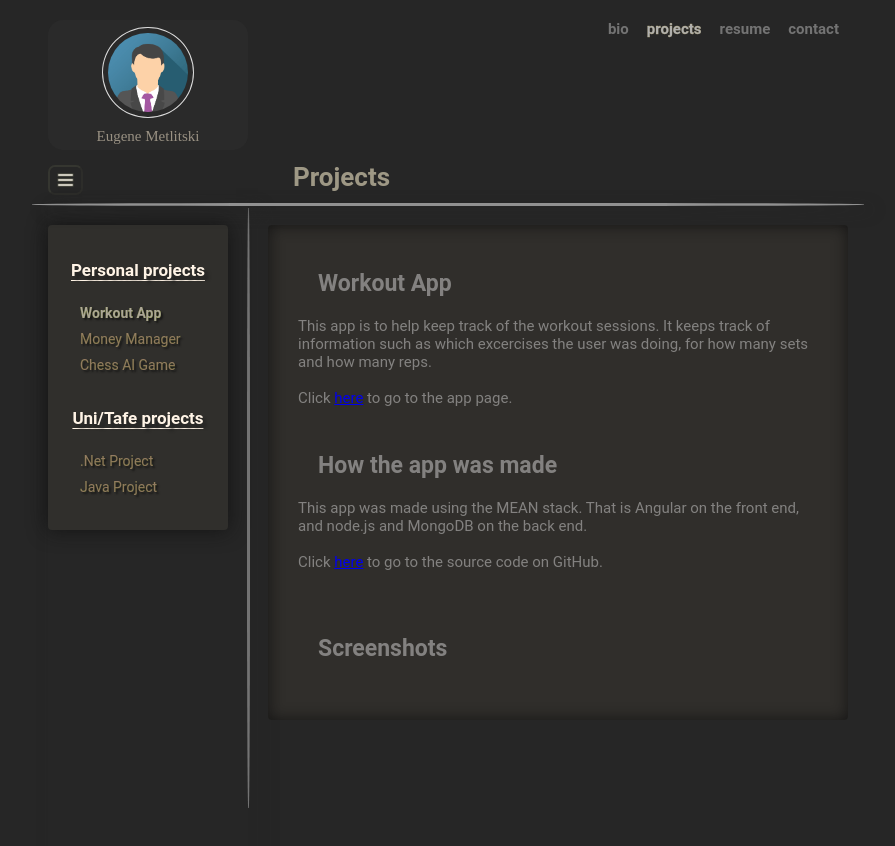
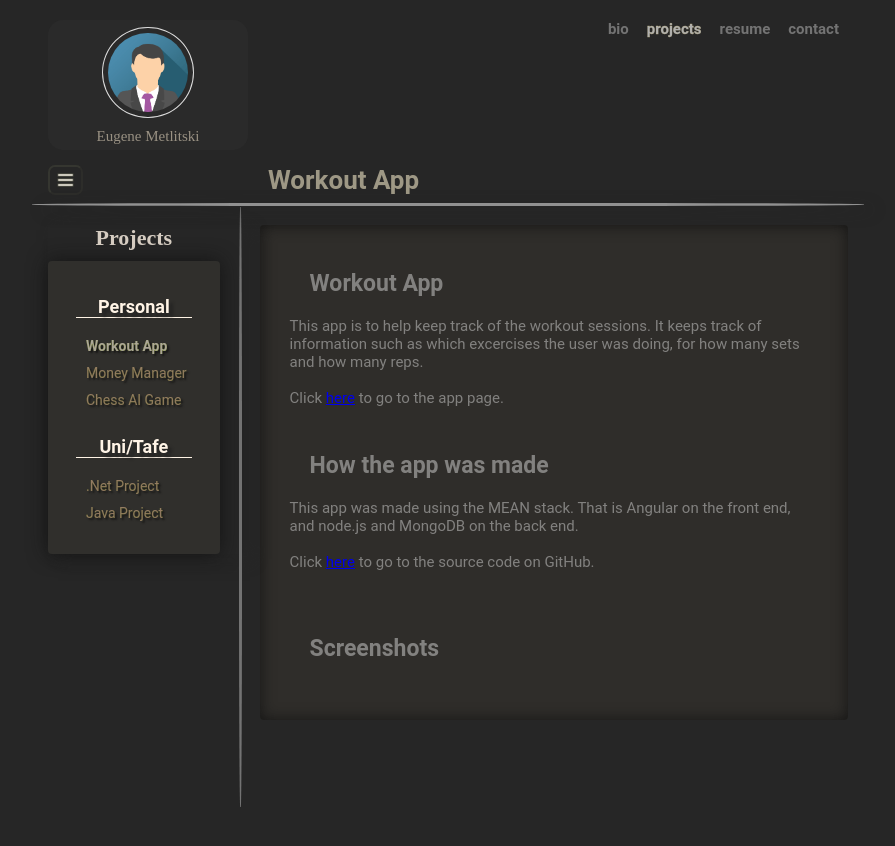
Before and after one commit to EugeneMetlitski/my-portfolio, an Angular app: page / in a window 1280 px wide. Shown: the top 846 px of the page, without its empty margins (192-1087 px from the left). Built offline with nearby package versions, Linux system fonts and the light colour scheme.

Commit message:
Refactored code a little bit

```diff
--- a/src/modules/app/components/app/app.component.scss
+++ b/src/modules/app/components/app/app.component.scss
@@ -1,14 +1,17 @@
+
+@import "../../variables.scss";
+
 
 :host {
     display: block;
     margin: 0px auto;
+
+    width: 85%;
+    max-width: 800px;
 }
 
 main {
     display: flex;
     position: relative;
-    width: 85%;
-    margin-left: auto;
-    margin-right: auto;
-    max-width: 800px;
+    margin: 20px auto 0 auto;
 }
--- a/src/modules/app/components/content/content.component.html
+++ b/src/modules/app/components/content/content.component.html
@@ -1,5 +1,3 @@
-
-<h1>Projects</h1>
 
 <div class="container">
   <h2>Workout App</h2>
--- a/src/modules/app/components/content/content.component.scss
+++ b/src/modules/app/components/content/content.component.scss
@@ -8,10 +8,10 @@
 .container {
     display: inline-block;
     margin: 20px;
+    margin-top: 0;
     margin-right: 0;
 
     border-radius: 4px;
-    // background: rgb(66, 59, 50);
     background: rgba(77, 70, 57, 0.247);
     box-shadow: inset 0px 0px 15px rgba(15, 15, 15, 0.8);
     color: rgba(228, 228, 228, 0.46);
@@ -27,14 +27,3 @@ p {
     margin: 0px 30px;
     font-size: 15px;
 }
-
-h1 {
-    z-index: 2;
-    position: absolute;
-    top: -60px;
-    left: 45px;
-
-    color: rgba(226, 216, 186, 0.644);
-    font-family: 'Roboto', sans-serif;
-    font-size: 26px;
-}
--- a/src/modules/app/components/hamburger-button/hamburger-button.component.scss
+++ b/src/modules/app/components/hamburger-button/hamburger-button.component.scss
@@ -1,11 +1,12 @@
 
+// The hamburger button
 button {
-    z-index: 100;
     cursor: pointer;
 
     position: absolute;
-    top: -40px;
+    bottom: 25px;
     left: 0;
+    transform: translate(0, 50%);
 
     width: 35px;
     height: 30px;
@@ -17,6 +18,7 @@ button {
     background: transparent;
 }
 
+// The lines inside the button
 button div {
     width: 80%;
     height: 8%;
--- a/src/modules/app/components/header/header.component.html
+++ b/src/modules/app/components/header/header.component.html
@@ -1,6 +1,19 @@
 
-<div class="container">
-    <app-nav></app-nav>
-    <app-profile-picture></app-profile-picture>
-    <div class="h-line"></div>
-</div>
+<!-- Background div is to give a background
+     that is wider than the header element -->
+<div class="background"></div>
+
+<!-- Navigarion -->
+<app-nav></app-nav>
+
+<!-- Profile picture -->
+<app-profile-picture></app-profile-picture>
+
+<!-- Button to open / close the sidenav -->
+<app-hamburger-button></app-hamburger-button>
+
+<!-- The heading for main content of the page -->
+<h1>Workout App</h1>
+
+<!-- Horizontal line -->
+<div class="h-line"></div>
--- a/src/modules/app/components/header/header.component.scss
+++ b/src/modules/app/components/header/header.component.scss
@@ -1,28 +1,43 @@
 
 @import "../../variables.scss";
+
 
 :host {
     z-index: 1;
     display: block;
 
     position: sticky;
-    top: -100px;
+    top: -133px;
 
-    background: map-get($colors, blackground-1);
+    margin-top: 20px;
+    height: $header-hedight;
 }
 
-.container {
-    position: relative;
+// This element gives wider background than header element
+.background {
+    position: absolute;
+    left: -10%;
 
-    width: 85%;
-    max-width: 800px;
     height: $header-hedight;
+    width: 120%;
 
-    margin-top: 20px;
-    margin-left: auto;
-    margin-right: auto;
+    background: map-get($colors, background-1);
 }
 
+// The heading for main content of the page
+h1 {
+    position: absolute;
+    bottom: 25px;
+    left: 220px;
+    transform: translate(0, 50%);
+    margin: 0;
+
+    color: rgba(226, 216, 186, 0.644);
+    font-family: 'Roboto', sans-serif;
+    font-size: 26px;
+}
+
+// Horizontal lline
 .h-line {
     position: absolute;
     bottom: -1px;
--- a/src/modules/app/components/nav/nav.component.scss
+++ b/src/modules/app/components/nav/nav.component.scss
@@ -1,7 +1,7 @@
 
 :host {
     position: sticky;
-    top: 0;
+    top: 20px;
     float: right;
 }
 
@@ -34,6 +34,7 @@ a:hover {
     background: rgba(177, 177, 177, 0.13);
     color: rgba(214, 214, 214, 0.82);
 }
+
 .active {
     color: rgba(214, 214, 214, 0.78);
     -webkit-text-stroke: 0.3px rgba(204, 191, 142, 0.75);
--- a/src/modules/app/components/sidebar/sidebar.component.html
+++ b/src/modules/app/components/sidebar/sidebar.component.html
@@ -1,15 +1,16 @@
 
-<app-hamburger-button></app-hamburger-button>
+<h2>Projects</h2>
 
 <div class="container">
-    <h2>Personal projects</h2>
+
+    <h3>Personal</h3>
     <ul>
         <li><a href="#" class="active">Workout App</a></li>
         <li><a href="#">Money Manager</a></li>
         <li><a href="#">Chess AI Game</a></li>
     </ul>
 
-    <h2>Uni/Tafe projects</h2>
+    <h3>Uni/Tafe</h3>
     <ul>
         <li><a href="#">.Net Project</a></li>
         <li><a href="#">Java Project</a></li>
--- a/src/modules/app/components/sidebar/sidebar.component.scss
+++ b/src/modules/app/components/sidebar/sidebar.component.scss
@@ -1,20 +1,19 @@
 
 :host {
-    position: relative;
-
-    width: 25%;
+    align-self: flex-start;
+    position: sticky;
+    top: 72px;
 
     background: rgb(38, 38, 38);
     box-shadow: 10px 5px 15px rgb(38, 38, 38);
 }
 
 .container {
-    display: inline-block;
+    display: flex;
+    flex-direction: column;
 
-    width: 90%;
-
-    margin-top: 20px;
-    padding-top: 35px;
+    padding: 10px 28px 30px 28px;
+    margin-right: 20px;
     border-radius: 4px;
 
     background: rgba(90, 84, 71, 0.205);
@@ -22,14 +21,20 @@
 }
 
 h2 {
-    display: inline-block;
-    white-space: nowrap;
+    text-align: center;
+    margin: 0 auto 10px auto;
+    transform: translate(-10px, 0);
 
-    position: relative;
-    left: 50%;
-    transform: translate(-50%, 0);
+    color: rgba(255, 244, 230, 0.808);
+    font-size: 22px;
+}
 
-    margin-top: 0;
+h3 {
+    text-align: center;
+
+    margin: 25px 0 0 0;
+    padding: 0;
+
     border-bottom: 1px solid rgb(255,244,230);
 
     color: rgb(255,244,230);
@@ -37,12 +42,14 @@ h2 {
 
     font-family: 'Roboto', sans-serif;
     font-weight: bold;
-    font-size: 17px;
+    font-size: 18px;
 }
 
 ul {
+    display: inline-block;
     list-style-type: none;
-    margin: 5px 0 30px 30px;
+
+    margin: 12px 0 0 5px;
     padding: 0;
 }
 
@@ -50,8 +57,9 @@ a {
     display: inline-block;
     white-space: nowrap;
 
-    margin: 3px 0;
-    padding: 2px;
+    margin-top: 5px;
+    padding: 3px 5px;
+    border-radius: 3px;
 
     color: rgba(190, 155, 123, 0.712);
     text-shadow: 2px 2px 2px rgba(10, 10, 10, 0.7);
@@ -62,6 +70,7 @@ a {
 }
 
 a:hover {
+    background: rgba(128, 128, 128, 0.397);
     color: rgba(211, 203, 187, 0.774);
     -webkit-text-stroke: 0.2px rgba(162, 189, 43, 0.7);
 }
@@ -74,7 +83,7 @@ a:hover {
 
 .v-line {
     position: absolute;
-    top: 3px;
+    top: -18px;
     right: -2px;
 
     width: 3px;
```
